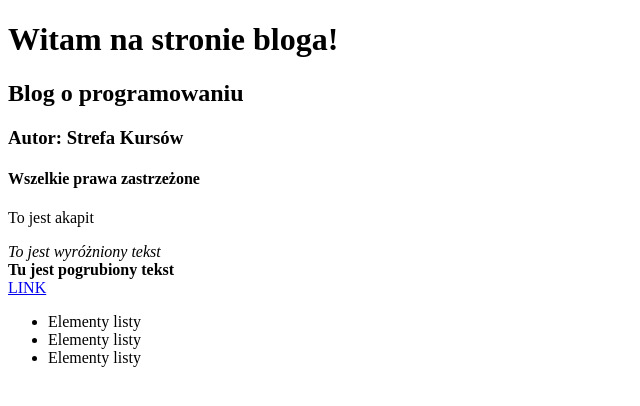
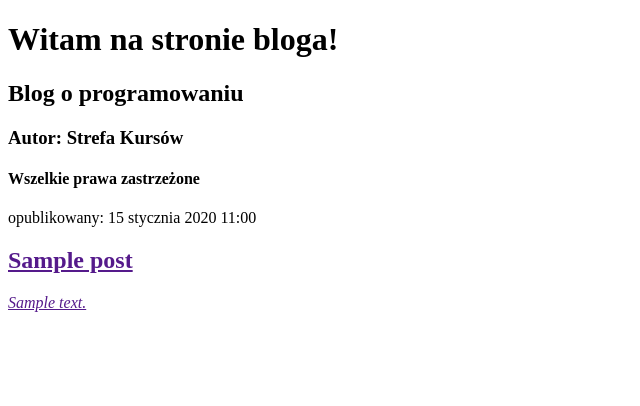
Before and after one commit to dworakowskam/djangoblog, a Django app: page / in a window 1280 px wide. Shown: the top 406 px of the page, without its empty margins (0-640 px from the left). Run offline with Django 4.2, Linux system fonts and the light colour scheme; tables that the repository leaves empty hold one stand-in row (values such as "Sample post").

Commit message:
Dokonalismy zmian w pliku html

```diff
--- a/blog/templates/blog/post_list.html
+++ b/blog/templates/blog/post_list.html
@@ -11,18 +11,18 @@
         <h3>Autor: Strefa Kursów</h3>
         <h4>Wszelkie prawa zastrzeżone</h4>
     </div>
+    {% comment "Komentarz autora" %}
+    <p>Tutaj lista postów</p>
+    {% endcomment %}
+    {% for post in posts %}
     <div>
-        <p>To jest akapit</p>
-        <em>To jest wyróżniony tekst</em><br>
-        <strong>Tu jest pogrubiony tekst</strong><br>
-        <a href="https://strefakursów.pl">LINK</a>
+        <p>opublikowany: {{ post.publish_date }}</p>
+        <h2><a href="">{{ post.title }}</h2>
+        <em>{{ post.text|linebreaksbr }}</em>
     </div>
+    {% endfor %}
     <div>
-    <ul>
-    <li>Elementy listy</li>
-    <li>Elementy listy</li>
-    <li>Elementy listy</li>
-</ul>
+
     </div>
 </body>
 
--- a/blog/views.py
+++ b/blog/views.py
@@ -1,4 +1,7 @@
 from django.shortcuts import render
+from .models import Post
+from django.utils import timezone
 
 def post_list(request):
-    return render(request, 'blog/post_list.html', {})
+    posts = Post.objects.filter(publish_date__lte=timezone.now()).order_by('publish_date')
+    return render(request, 'blog/post_list.html', {'posts': posts})
```
